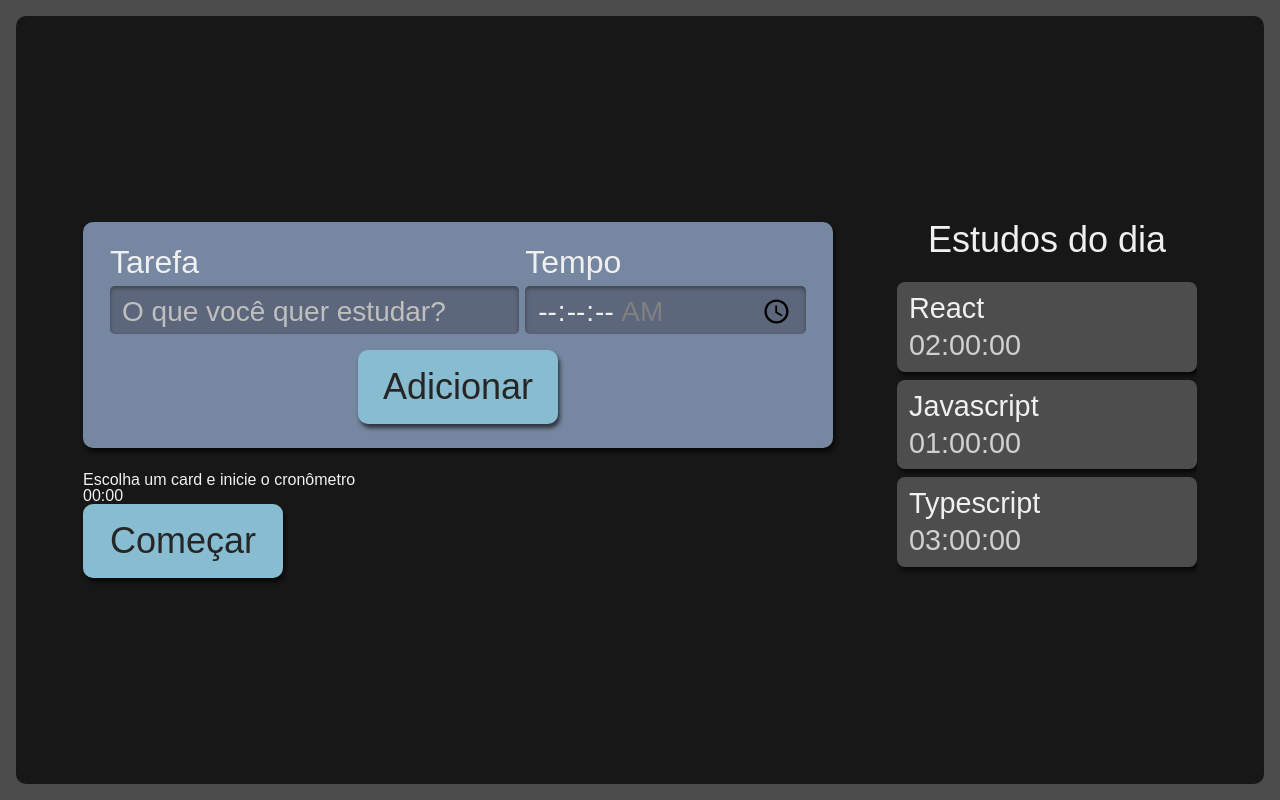
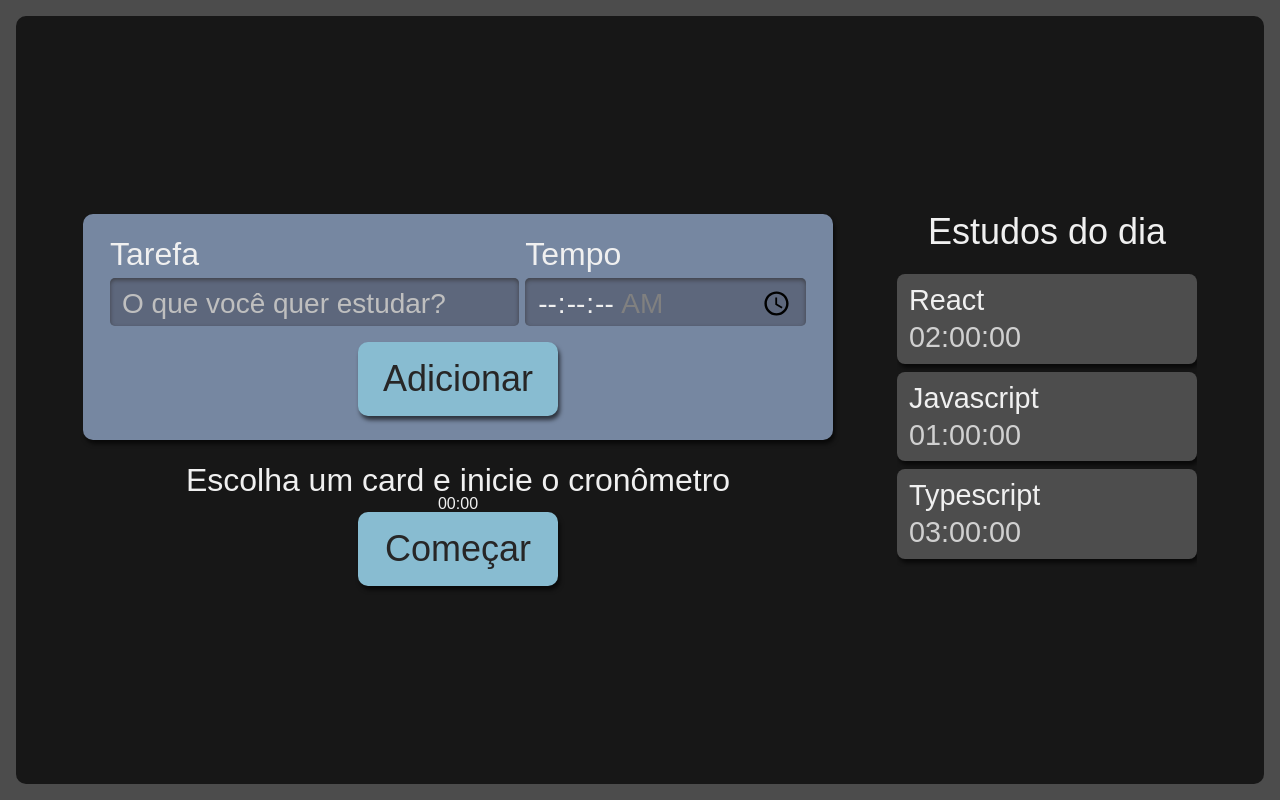
Before and after one commit to Melksedeque/alura-studies-timer, a React (Vite) app: page / in a window 1280 px wide. Built offline with nearby package versions, Linux system fonts and the light colour scheme.

Commit message:
Importar estilo do Cronometro

```diff
--- a/src/components/Cronometro/index.tsx
+++ b/src/components/Cronometro/index.tsx
@@ -1,9 +1,10 @@
 import Botao from "../Botao";
 import Relogio from "./Relogio";
+import style from "./Cronometro.module.scss";
 
 export default function Cronometro() {
   return (
-    <div className="">
+    <div className={style.cronometro}>
       <p>Escolha um card e inicie o cronômetro</p>
       <div>
         <Relogio />
```
